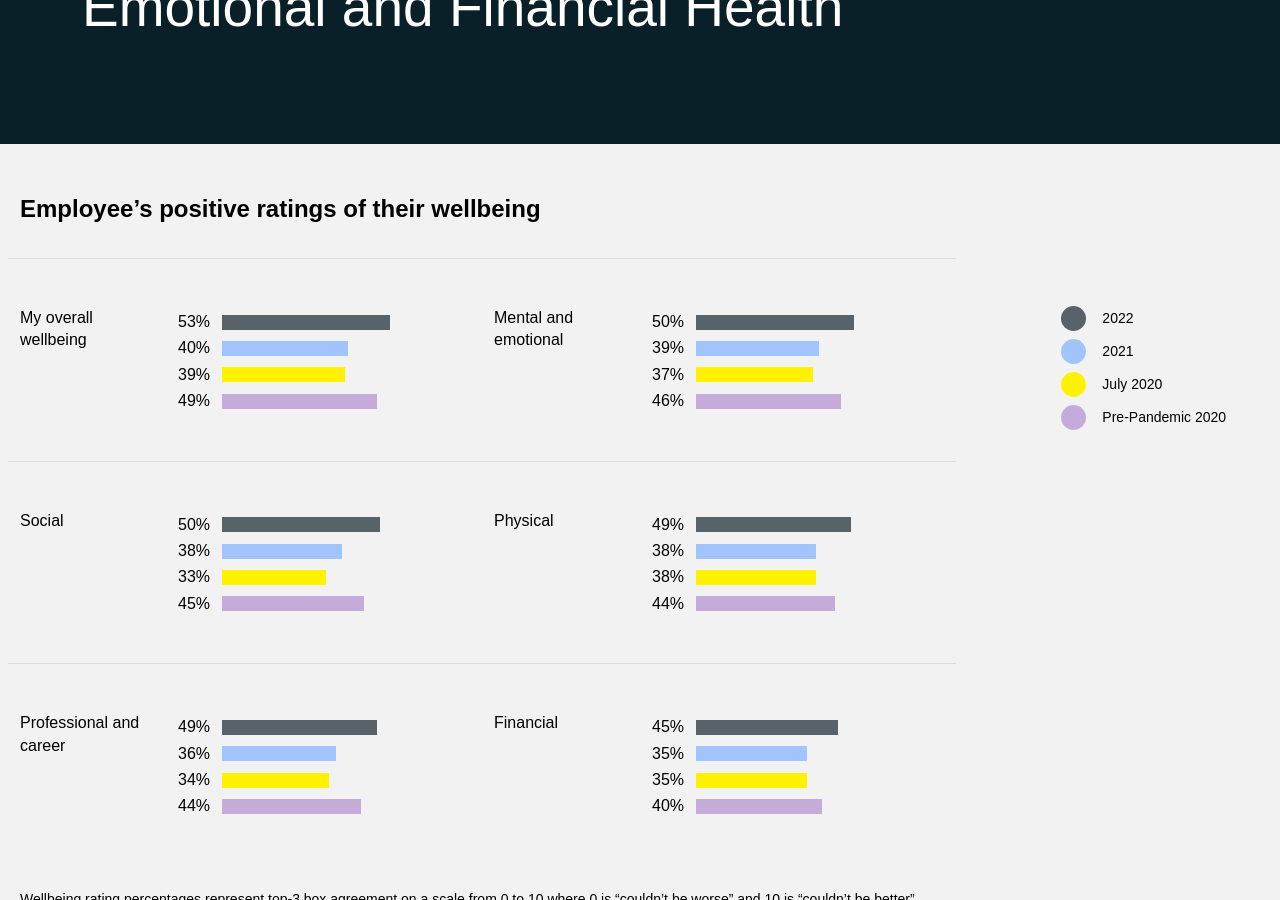
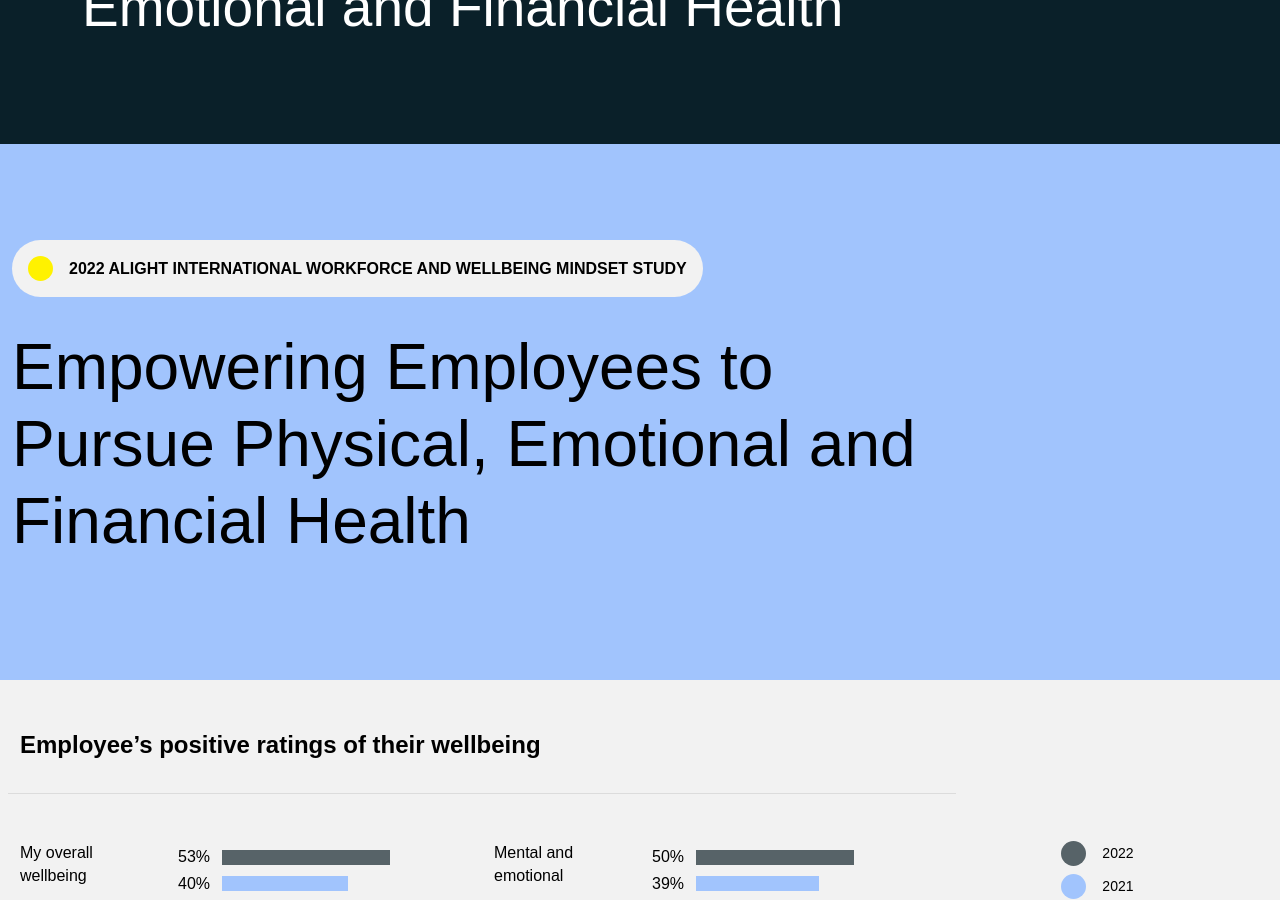
Before and after one commit to takenot-es/alight__dataVisualization, a Jekyll site: the page built from _pages/EmpoweringEmployeestoPursuePhysicalEmotionalandFinancialHealth.html, in a window 1280 px wide and 900 px high, scrolled down 331 px. Built offline with Jekyll 4.4.1, drawn with Linux system fonts in a browser that asks for light colours; some web fonts are replaced.

Commit message:
I haven't committed in awhile

```diff
--- a/_includes/_blocks/bar-chart-horizontal-comparative.html
+++ b/_includes/_blocks/bar-chart-horizontal-comparative.html
@@ -89,6 +89,7 @@ Copy and paste and adjust the tabbing or write these variables for this block in
                                 {{ charts.comparative_one_demographic }}
                             </p>
                             {% for item in charts.comparative_one_chart %}
+                            {% if item.percentage != null %}
                             <div class="row align-items-center py-1">
                                 <div class="col-auto">
                                     <p class="mb-0">
@@ -101,6 +102,7 @@ Copy and paste and adjust the tabbing or write these variables for this block in
                                     </div>
                                 </div>
                             </div>
+                            {% endif %}
                             {% endfor %}
                         </div>
                         <!-- End Chart One -->
@@ -111,6 +113,7 @@ Copy and paste and adjust the tabbing or write these variables for this block in
                                 {{ charts.comparative_two_demographic }}
                             </p>
                             {% for item in charts.comparative_two_chart %}
+                            {% if item.percentage != null %}
                             <div class="row align-items-center py-1">
                                 <div class="col-auto">
                                     <p class="mb-0">
@@ -123,6 +126,7 @@ Copy and paste and adjust the tabbing or write these variables for this block in
                                     </div>
                                 </div>
                             </div>
+                            {% endif %}
                             {% endfor %}
                         </div>
                         <!-- End Chart Two -->
@@ -155,6 +159,7 @@ Copy and paste and adjust the tabbing or write these variables for this block in
    </div>
 
 
+   {% if section.footnotes != 'null' %}
    <div class="container-fluid">
        <div class="row">
            <div class="col-12 pt-4">
@@ -164,6 +169,7 @@ Copy and paste and adjust the tabbing or write these variables for this block in
            </div>
        </div>
       </div>
+      {% endif %}
 
 </section>
 <!--
--- a/_includes/_blocks/bar-chart-horizontal.html
+++ b/_includes/_blocks/bar-chart-horizontal.html
@@ -104,6 +104,7 @@ Copy and paste and adjust the tabbing or write these variables for this block in
             <!-- /End Key -->
         </div>
     </div>
+    {% if section.footnotes != 'null' %}
     <div class="container-fluid">
         <div class="row">
             <div class="col-12 pt-4">
@@ -113,6 +114,7 @@ Copy and paste and adjust the tabbing or write these variables for this block in
             </div>
         </div>
        </div>
+       {% endif %}
 </section>
 <!--
     End:
--- a/_includes/_blocks/bar-chart-vertical.html
+++ b/_includes/_blocks/bar-chart-vertical.html
@@ -61,12 +61,12 @@ Copy and paste and adjust the tabbing or write these variables for this block in
                 <div class="{% if forloop.length > 1 %}col-lg-4 col-md-6 {% else %}col-lg-8{% endif %} py-2">
                     <div class="row px-3 no-gutters">
                         {% for item in charts.data %}
-                        <div class="col d-flex flex-column justify-content-end" style="height: 175px;">
+                        <div class="col d-flex flex-column justify-content-end" style="height: 250px;">
                             <div class="bar bgc--{{ item.bar_color }}" style="width: 100%; {% if forloop.length > 2 %}max-width: 35px;{% else %}max-width: 100px;{% endif %} margin-left: auto; margin-right: auto; height: {{ item.percentage }}%;">
 
                             </div>
                             <div class="metric text-center border-top pt-3">
-                                <p>
+                                <p class="mb-0">
                                     {{ item.percentage }}{{ charts.metric }}
                                 </p>
                             </div>
@@ -108,6 +108,7 @@ Copy and paste and adjust the tabbing or write these variables for this block in
     </div>
    </div>
 
+   {% if section.footnotes != 'null' %}
    <div class="container-fluid">
        <div class="row">
            <div class="col-12 pt-4">
@@ -117,6 +118,7 @@ Copy and paste and adjust the tabbing or write these variables for this block in
            </div>
        </div>
       </div>
+      {% endif %}
 
 
 </section>
--- /dev/null
+++ b/_includes/_blocks/wellbeing-jumbotron.html
@@ -0,0 +1,23 @@
+<section class="report-jumbotron position-relative py-5 bgc--{{ section.background_color }}">
+    <div class="container-fluid py-5">
+        <div class="row">
+            <div class="col-lg-9">
+                <p class="d-inline-flex align-items-center py-3 px-3 bgc--light rounded-pill text-uppercase">
+                    <span class="indicator rounded-pill mr-3 bgc--{{ section.pill_indicator }}" style="height: 25px; width: 25px;">
+
+                    </span>
+
+                    <strong>
+                        {{ section.pill_text }}
+                    </strong>
+
+                </p>
+            </div>
+            <div class="col-lg-9 py-3">
+                <h1 class="display-4">
+                    {{ page.title }}
+                </h1>
+            </div>
+        </div>
+    </div>
+</section>
--- a/_pages/EmpoweringEmployeestoPursuePhysicalEmotionalandFinancialHealth.html
+++ b/_pages/EmpoweringEmployeestoPursuePhysicalEmotionalandFinancialHealth.html
@@ -2,6 +2,12 @@
 layout: charts
 title: Empowering Employees to Pursue Physical, Emotional and Financial Health
 sections:
+    - block: wellbeing-jumbotron
+      template: wellbeing-jumbotron
+      background_color: 'blue'
+      text_color: 'black'
+      pill_text: '2022 Alight International Workforce and Wellbeing Mindset Study'
+      pill_indicator: 'yellow-100'
     - block: bar-chart-horizontal
       template: bar-chart-horizontal
       has_title: 'true'
--- a/index.html
+++ b/index.html
@@ -21,7 +21,8 @@ layout: default
 
 <section class="py-4 px-2">
     <div class="container py-2">
-        {% for item in site.pages %}
+        {% assign sorted = site.pages | sort: 'date' | reverse %}
+        {% for item in sorted %}
         <div class="row border-top py-4">
             <div class="col">
                 <a href="{{ item.url }}">
```
Also changed, not shown: _data/2022-FinancialMattersandRetirement.yml (added, +75 -0 lines), _data/2022-ForgingAPathForward_BenefitsOffered.yml (+5 -5 lines), _data/2022-WellbeingOverall.yml (added, +21 -0 lines), _data/2022-stresslevels.yml (added, +21 -0 lines), _pages/current-state-of-employee-wellbeing.html (added, +38 -0 lines), 6 other files. Lines whose indentation alone changed are shown as unchanged.
